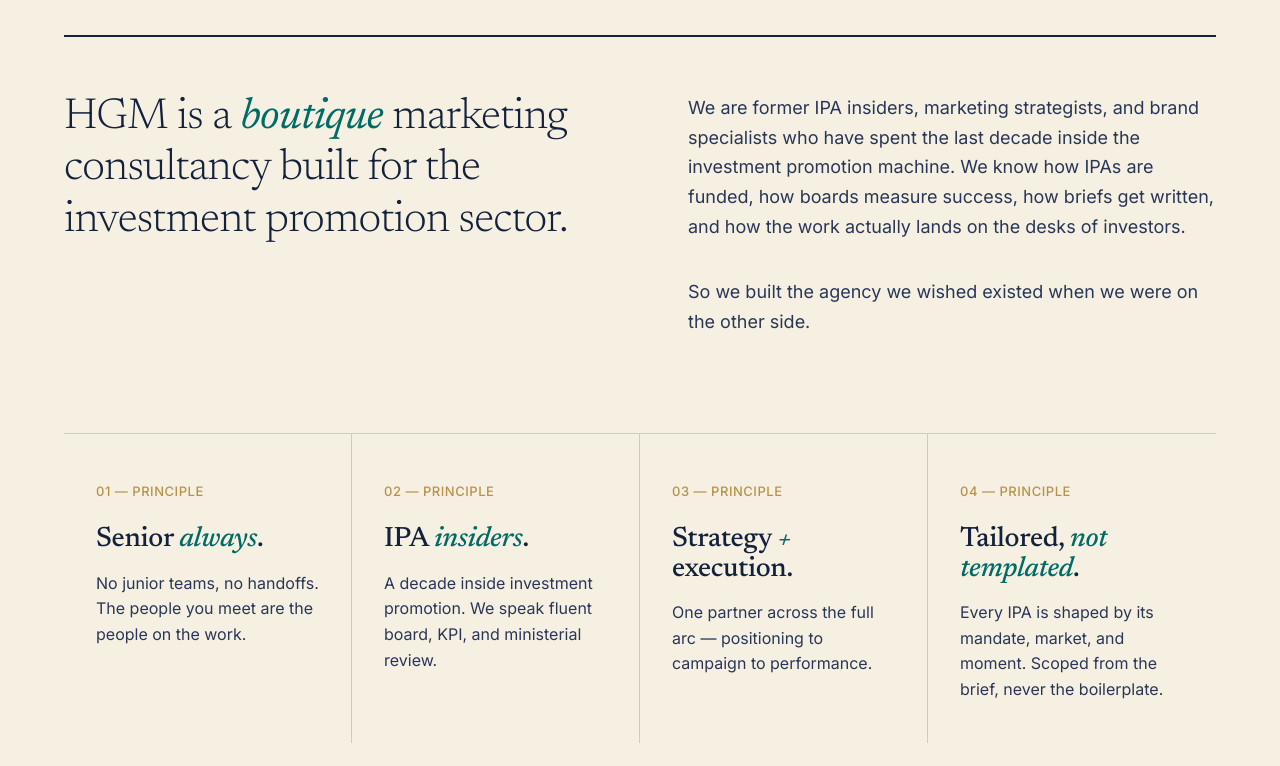
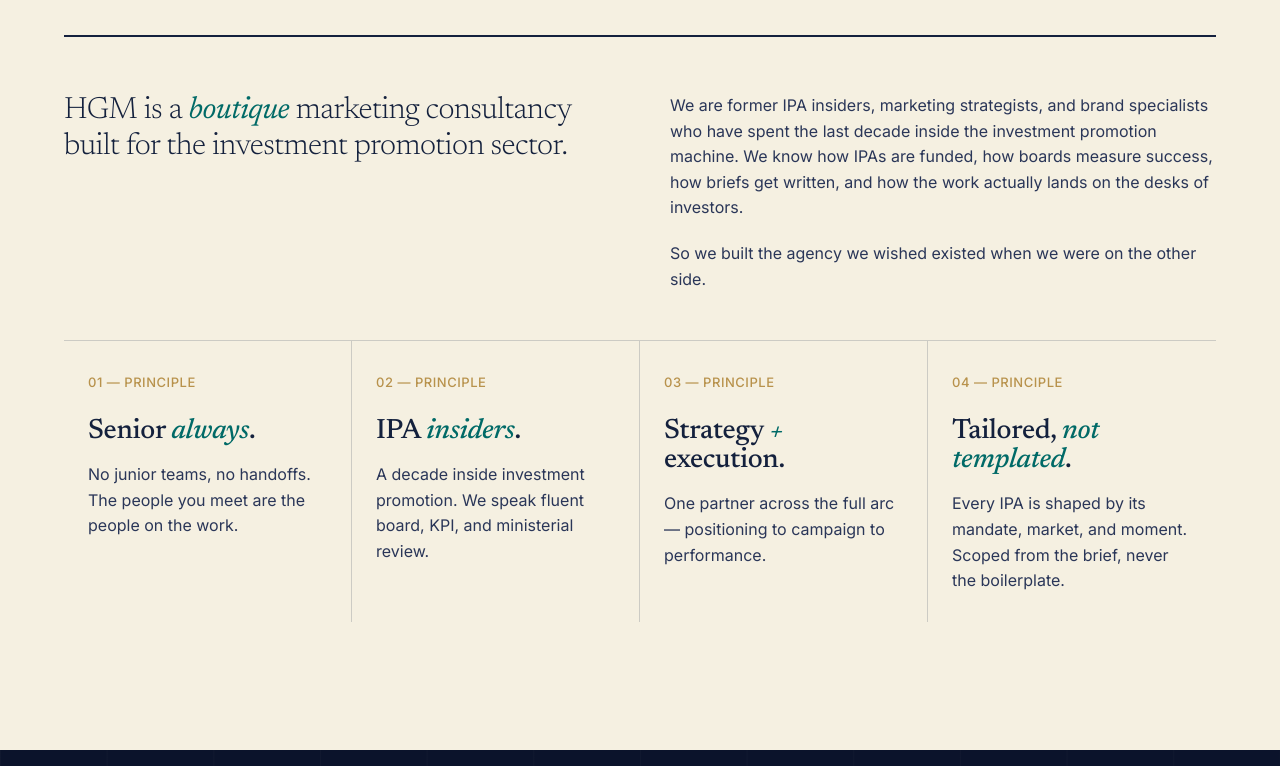
Before and after one commit to TaVlala/Marketing-Agency, a Next.js app: page / in a window 1280 px wide. Shown: the part 994-1760 px from the top of the page. Built offline with nearby package versions, Linux system fonts and the light colour scheme; no server answers.

Commit message:
Reduce Who We Are section text sizes to fit in single viewport
Shrink lede font, body text, grid gap, pillars margin and padding so the full section is visible without scrolling.

Co-Authored-By: Claude Sonnet 4.6 <noreply@anthropic.com>

```diff
--- a/src/styles/globals.css
+++ b/src/styles/globals.css
@@ -752,22 +752,22 @@ button { font: inherit; cursor: pointer; }
 .about { background: var(--paper); }
 .about__grid {
   display: grid; grid-template-columns: 1fr 1fr;
-  gap: 96px; align-items: start;
+  gap: 60px; align-items: start;
 }
 .about__lede {
   font-family: var(--display);
   font-weight: 300;
-  font-size: clamp(28px, 3.4vw, 54px);
+  font-size: clamp(22px, 2.4vw, 38px);
   line-height: 1.18; letter-spacing: -0.018em;
   color: var(--navy); margin: 0;
   font-variation-settings: "opsz" 96;
 }
 .about__lede em { font-style: italic; color: var(--teal); font-weight: 400; }
 .about__lede strong { font-weight: 500; }
-.about__body { display: grid; gap: 36px; }
+.about__body { display: grid; gap: 20px; }
 .about__body p {
   font-family: var(--sans);
-  font-size: 18px; line-height: 1.65;
+  font-size: 16px; line-height: 1.6;
   color: var(--ink-2); margin: 0; font-weight: 400;
 }
 .about__signature {
@@ -784,12 +784,12 @@ button { font: inherit; cursor: pointer; }
   color: var(--navy); margin-top: 8px;
 }
 .about__pillars {
-  margin-top: clamp(80px, 12vh, 140px);
+  margin-top: clamp(40px, 6vh, 72px);
   display: grid; grid-template-columns: repeat(4, 1fr);
   gap: 0; border-top: 1px solid var(--rule);
 }
 .pillar {
-  padding: 48px 32px 40px 32px;
+  padding: 32px 24px 28px 24px;
   border-right: 1px solid var(--rule);
   position: relative;
 }
```
